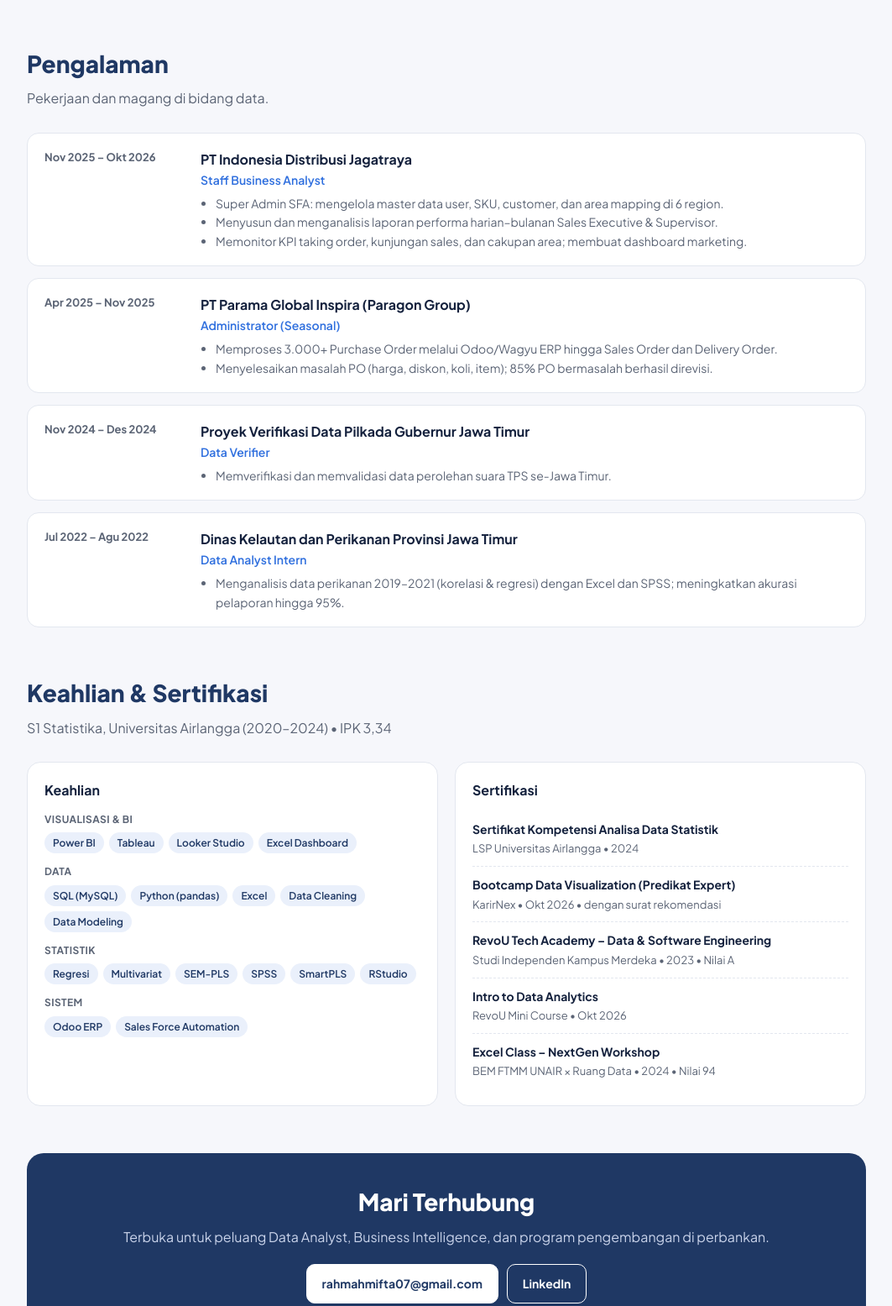
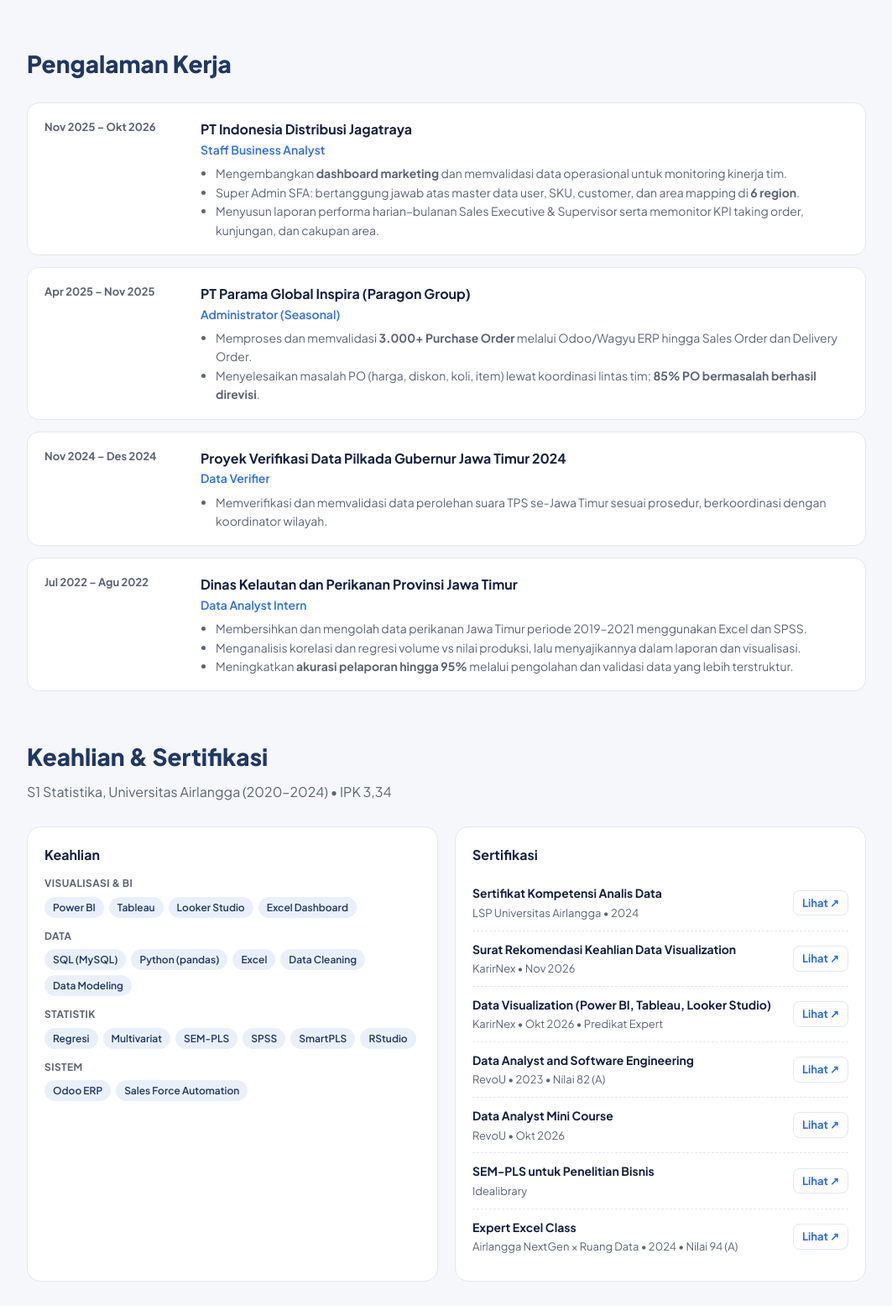
Before and after one commit to rahmahmifta/nurrahmahmifta.github.io, a plain HTML site: page index.html in a window 1280 px wide. Shown: the part 1917-3472 px from the top of the page at 84% size, without its empty margins (108-1171 px from the left). Drawn offline with Linux system fonts and the light colour scheme.

Commit message:
Add files via upload

```diff
--- a/index.html
+++ b/index.html
@@ -75,7 +75,10 @@
   .skillgroup{margin-bottom:12px} .skillgroup small{display:block;font-weight:700;color:var(--muted);font-size:12px;margin-bottom:6px;text-transform:uppercase;letter-spacing:.4px}
   .cert{padding:10px 0;border-bottom:1px dashed var(--line);font-size:14px}
   .cert:last-child{border-bottom:none}
+  .cert{display:flex;justify-content:space-between;align-items:center;gap:12px}
   .cert b{display:block} .cert span{color:var(--muted);font-size:13px}
+  .cert a{flex-shrink:0;font-size:13px;font-weight:700;padding:4px 10px;border:1.5px solid var(--line);border-radius:8px}
+  .cert a:hover{border-color:var(--accent)}
 
   /* CONTACT */
   .contact{background:var(--navy);color:#fff;border-radius:20px;padding:36px;text-align:center}
@@ -213,31 +216,32 @@
 
 <!-- ================= PENGALAMAN ================= -->
 <section id="pengalaman" style="padding-top:0"><div class="wrap">
-  <h2>Pengalaman</h2>
-  <p class="sub">Pekerjaan dan magang di bidang data.</p>
-  <div class="tl">
+  <h2>Pengalaman Kerja</h2>
+  <div class="tl" style="margin-top:24px">
 
     <div class="job"><div class="when">Nov 2025 – Okt 2026</div><div>
       <h3>PT Indonesia Distribusi Jagatraya</h3><h4>Staff Business Analyst</h4>
-      <ul><li>Super Admin SFA: mengelola master data user, SKU, customer, dan area mapping di 6 region.</li>
-      <li>Menyusun dan menganalisis laporan performa harian–bulanan Sales Executive & Supervisor.</li>
-      <li>Memonitor KPI taking order, kunjungan sales, dan cakupan area; membuat dashboard marketing.</li></ul>
+      <ul><li>Mengembangkan <b>dashboard marketing</b> dan memvalidasi data operasional untuk monitoring kinerja tim.</li>
+      <li>Super Admin SFA: bertanggung jawab atas master data user, SKU, customer, dan area mapping di <b>6 region</b>.</li>
+      <li>Menyusun laporan performa harian–bulanan Sales Executive & Supervisor serta memonitor KPI taking order, kunjungan, dan cakupan area.</li></ul>
     </div></div>
 
     <div class="job"><div class="when">Apr 2025 – Nov 2025</div><div>
       <h3>PT Parama Global Inspira (Paragon Group)</h3><h4>Administrator (Seasonal)</h4>
-      <ul><li>Memproses 3.000+ Purchase Order melalui Odoo/Wagyu ERP hingga Sales Order dan Delivery Order.</li>
-      <li>Menyelesaikan masalah PO (harga, diskon, koli, item); 85% PO bermasalah berhasil direvisi.</li></ul>
+      <ul><li>Memproses dan memvalidasi <b>3.000+ Purchase Order</b> melalui Odoo/Wagyu ERP hingga Sales Order dan Delivery Order.</li>
+      <li>Menyelesaikan masalah PO (harga, diskon, koli, item) lewat koordinasi lintas tim; <b>85% PO bermasalah berhasil direvisi</b>.</li></ul>
     </div></div>
 
     <div class="job"><div class="when">Nov 2024 – Des 2024</div><div>
-      <h3>Proyek Verifikasi Data Pilkada Gubernur Jawa Timur</h3><h4>Data Verifier</h4>
-      <ul><li>Memverifikasi dan memvalidasi data perolehan suara TPS se-Jawa Timur.</li></ul>
+      <h3>Proyek Verifikasi Data Pilkada Gubernur Jawa Timur 2024</h3><h4>Data Verifier</h4>
+      <ul><li>Memverifikasi dan memvalidasi data perolehan suara TPS se-Jawa Timur sesuai prosedur, berkoordinasi dengan koordinator wilayah.</li></ul>
     </div></div>
 
     <div class="job"><div class="when">Jul 2022 – Agu 2022</div><div>
       <h3>Dinas Kelautan dan Perikanan Provinsi Jawa Timur</h3><h4>Data Analyst Intern</h4>
-      <ul><li>Menganalisis data perikanan 2019–2021 (korelasi & regresi) dengan Excel dan SPSS; meningkatkan akurasi pelaporan hingga 95%.</li></ul>
+      <ul><li>Membersihkan dan mengolah data perikanan Jawa Timur periode 2019–2021 menggunakan Excel dan SPSS.</li>
+      <li>Menganalisis korelasi dan regresi volume vs nilai produksi, lalu menyajikannya dalam laporan dan visualisasi.</li>
+      <li>Meningkatkan <b>akurasi pelaporan hingga 95%</b> melalui pengolahan dan validasi data yang lebih terstruktur.</li></ul>
     </div></div>
 
   </div>
@@ -255,11 +259,13 @@
       <div class="skillgroup"><small>Sistem</small><div class="chips"><span class="chip">Odoo ERP</span><span class="chip">Sales Force Automation</span></div></div>
     </div>
     <div class="box"><h3>Sertifikasi</h3>
-      <div class="cert"><b>Sertifikat Kompetensi Analisa Data Statistik</b><span>LSP Universitas Airlangga • 2024</span></div>
-      <div class="cert"><b>Bootcamp Data Visualization (Predikat Expert)</b><span>KarirNex • Okt 2026 • dengan surat rekomendasi</span></div>
-      <div class="cert"><b>RevoU Tech Academy – Data & Software Engineering</b><span>Studi Independen Kampus Merdeka • 2023 • Nilai A</span></div>
-      <div class="cert"><b>Intro to Data Analytics</b><span>RevoU Mini Course • Okt 2026</span></div>
-      <div class="cert"><b>Excel Class – NextGen Workshop</b><span>BEM FTMM UNAIR × Ruang Data • 2024 • Nilai 94</span></div>
+      <div class="cert"><div><b>Sertifikat Kompetensi Analis Data</b><span>LSP Universitas Airlangga • 2024</span></div><a href="https://drive.google.com/file/d/12-4Dt-t4mzzI2z9LnWUlJcBI1AmWsDyt/view?usp=sharing" target="_blank" rel="noopener">Lihat ↗</a></div>
+      <div class="cert"><div><b>Surat Rekomendasi Keahlian Data Visualization</b><span>KarirNex • Nov 2026</span></div><a href="https://drive.google.com/file/d/1gyl3yPyCY5ShpjNqSDbei8ldO4_33Ohv/view?usp=sharing" target="_blank" rel="noopener">Lihat ↗</a></div>
+      <div class="cert"><div><b>Data Visualization (Power BI, Tableau, Looker Studio)</b><span>KarirNex • Okt 2026 • Predikat Expert</span></div><a href="https://drive.google.com/file/d/13PJRBkOLWITCKoeURbFH5jfF-UObdcHq/view?usp=sharing" target="_blank" rel="noopener">Lihat ↗</a></div>
+      <div class="cert"><div><b>Data Analyst and Software Engineering</b><span>RevoU • 2023 • Nilai 82 (A)</span></div><a href="https://drive.google.com/file/d/1p0mV9U64pVpoGcpafdru5ilU34RKTVYY/view?usp=sharing" target="_blank" rel="noopener">Lihat ↗</a></div>
+      <div class="cert"><div><b>Data Analyst Mini Course</b><span>RevoU • Okt 2026</span></div><a href="https://drive.google.com/file/d/1sH2Hu6BrI5AFVYDJ4AU2NkpYbMyTz4QX/view?usp=sharing" target="_blank" rel="noopener">Lihat ↗</a></div>
+      <div class="cert"><div><b>SEM-PLS untuk Penelitian Bisnis</b><span>Idealibrary</span></div><a href="https://drive.google.com/file/d/10WGvjIJ9QgWCNaQEslbNzteMmW8m58-f/view?usp=sharing" target="_blank" rel="noopener">Lihat ↗</a></div>
+      <div class="cert"><div><b>Expert Excel Class</b><span>Airlangga NextGen × Ruang Data • 2024 • Nilai 94 (A)</span></div><a href="https://drive.google.com/file/d/1Nv3E86QEvQv4auXWUrpXTqFrSMQut7Qd/view?usp=sharing" target="_blank" rel="noopener">Lihat ↗</a></div>
     </div>
   </div>
 </div></section>
```
